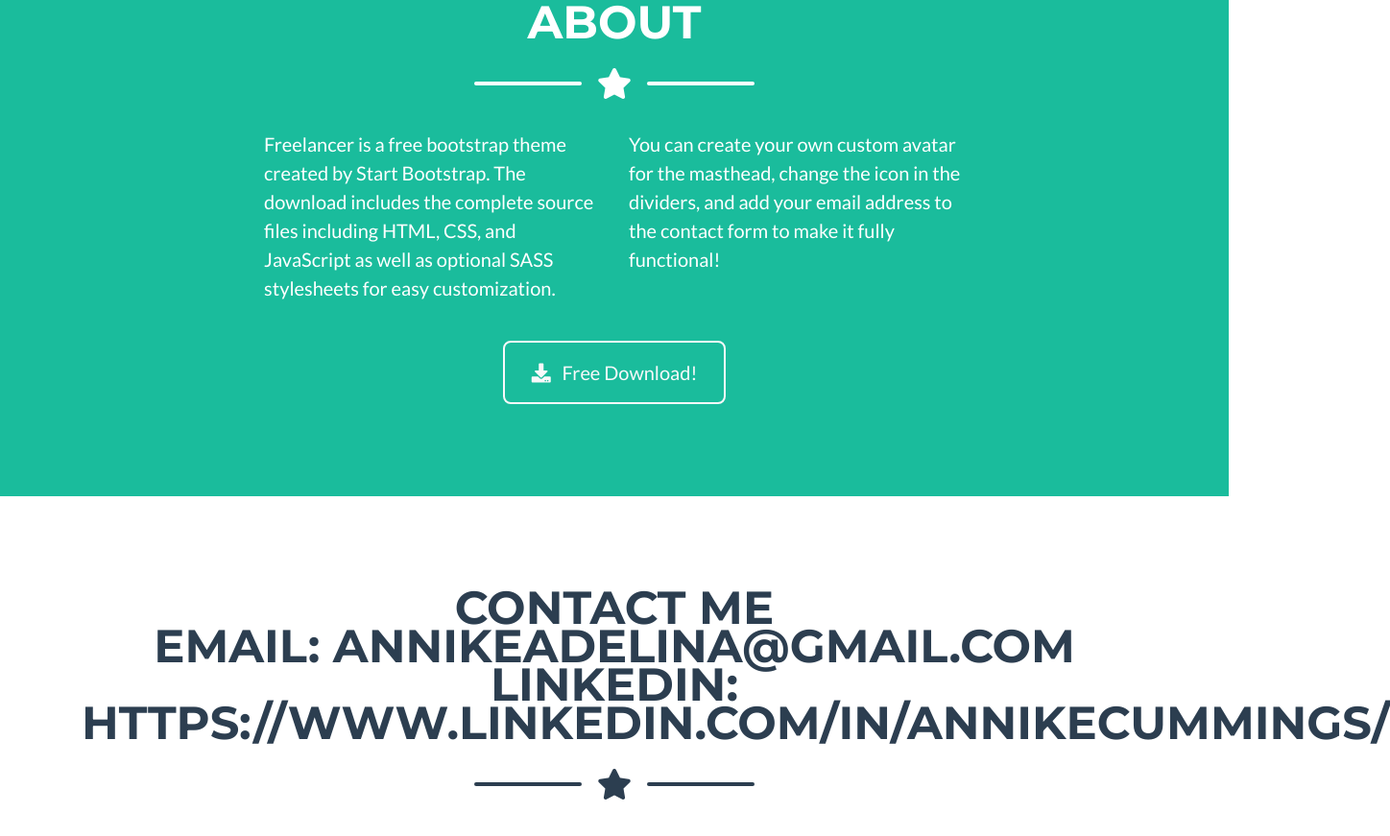
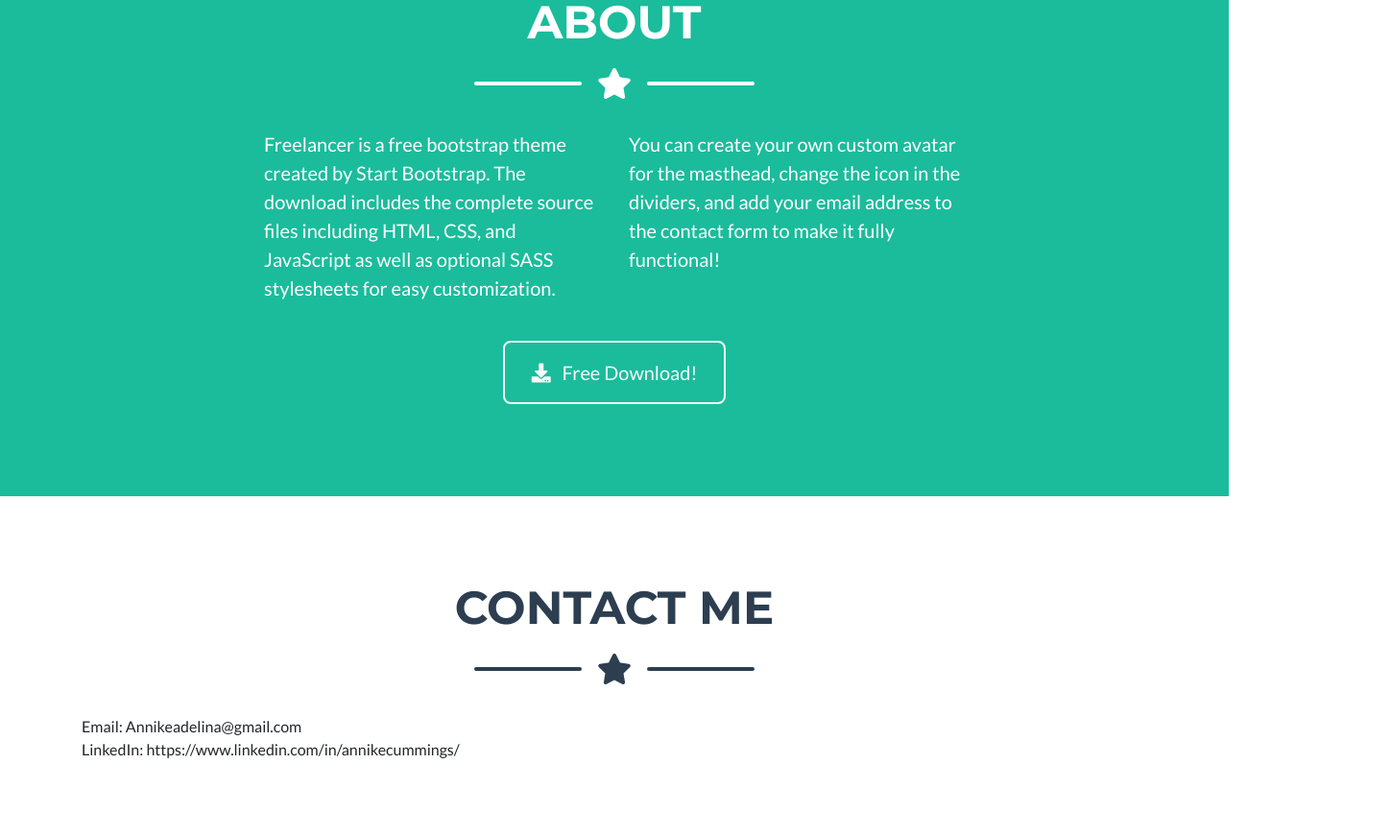
Before and after one commit to annikecummings/annikecummings.github.io, a website with bundled scripts: page index.html in a window 1280 px wide. Shown: the part 2189-3060 px from the top of the page at 96% size, 1448 px wide, since content can reach past the window. Built offline with nearby package versions, Linux system fonts and the light colour scheme.

Commit message:
Update index.html

```diff
--- a/index.html
+++ b/index.html
@@ -211,8 +211,6 @@
 
       <!-- Contact Section Heading -->
       <h2 class="page-section-heading text-center text-uppercase text-secondary mb-0">Contact Me</h2>
-      <h3 class="page-section-heading text-center text-uppercase text-secondary mb-0">Email: Annikeadelina@gmail.com</h3>
-      <h3 class="page-section-heading text-center text-uppercase text-secondary mb-0">LinkedIn: https://www.linkedin.com/in/annikecummings/</h3>
       <!-- Icon Divider -->
       <div class="divider-custom">
         <div class="divider-custom-line"></div>
@@ -221,6 +219,10 @@
         </div>
         <div class="divider-custom-line"></div>
       </div>
+      <p class="masthead-subheading font-weight-light mb-0">Email: Annikeadelina@gmail.com</p>
+      <p class="masthead-subheading font-weight-light mb-0">LinkedIn: https://www.linkedin.com/in/annikecummings/</p>
+
+
 
     </div>
   </section>
```
